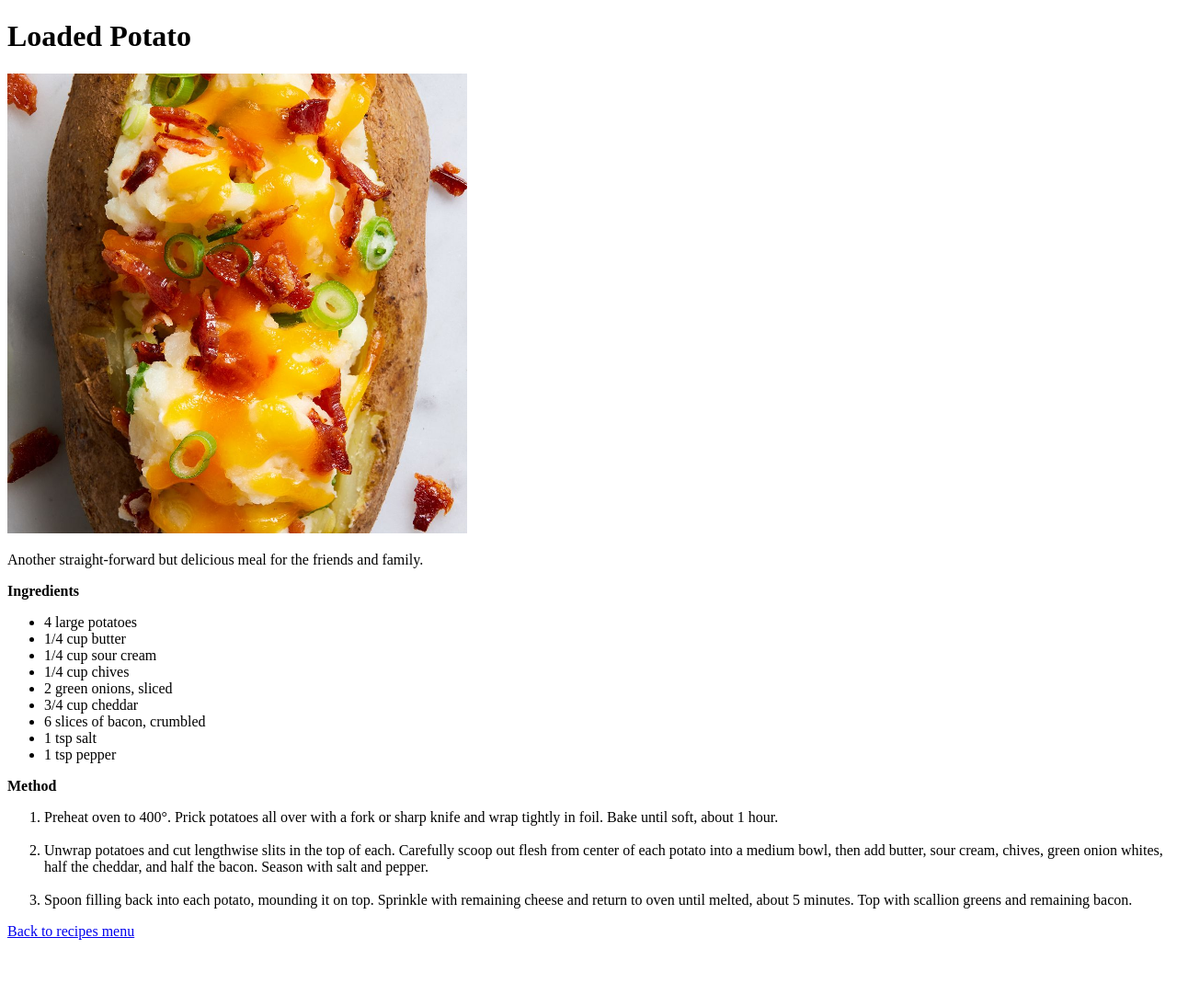
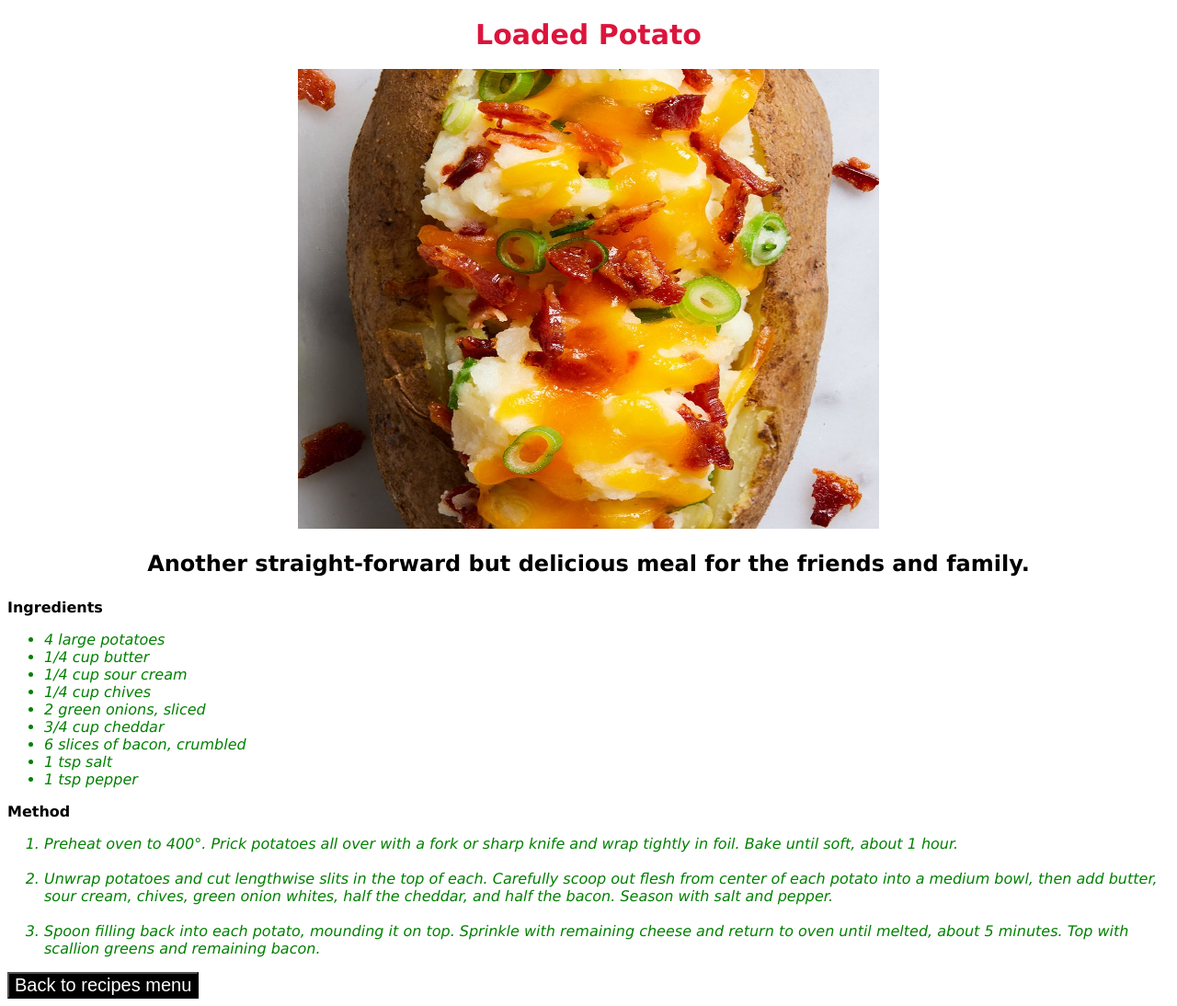
Before and after one commit to MrFerpz/odin-recipes, a plain HTML site: page recipes/loadedpotato.html in a window 1280 px wide. Shown: the whole page at 92% size. Before the commit the page ends 1030 px from the top, so only its background shows below. Drawn offline with Linux system fonts and the light colour scheme.

Commit message:
Added styles to Loaded Potato

```diff
--- a/recipes/loadedpotato.html
+++ b/recipes/loadedpotato.html
@@ -4,13 +4,14 @@
     <meta charset="UTF-8">
     <meta name="viewport" content="width=device-width, initial-scale=1.0">
     <title>Loaded Potato</title>
+    <link rel="stylesheet" href="../styles.css">
 </head>
 <body>
-    <h1>Loaded Potato</h1>
-    <img src="../images/potato.jpeg" alt="Loaded Potato" width="500" height="500">
-    <p>Another straight-forward but delicious meal for the friends and family.</p>
+    <h1 class="title">Loaded Potato</h1>
+    <img class="image" src="../images/potato.jpeg" alt="Loaded Potato" width="500" height="500">
+    <p class="title subheading">Another straight-forward but delicious meal for the friends and family.</p>
     <p><b>Ingredients</b></p>
-    <ul>
+    <ul class="list">
         <li>4 large potatoes</li>
         <li>1/4 cup butter</li>
         <li>1/4 cup sour cream</li>
@@ -22,11 +23,13 @@
         <li>1 tsp pepper</li>
     </ul>
     <p><b>Method</b></p>
-    <ol>
+    <ol class="list">
         <li>Preheat oven to 400°. Prick potatoes all over with a fork or sharp knife and wrap tightly in foil. Bake until soft, about 1 hour.</li>
         <br><li>Unwrap potatoes and cut lengthwise slits in the top of each. Carefully scoop out flesh from center of each potato into a medium bowl, then add butter, sour cream, chives, green onion whites, half the cheddar, and half the bacon. Season with salt and pepper.</li>
         <br><li>Spoon filling back into each potato, mounding it on top. Sprinkle with remaining cheese and return to oven until melted, about 5 minutes. Top with scallion greens and remaining bacon.</li>
     </ol>
-    <a href="../index.html">Back to recipes menu</a>
+    <a href="../index.html">
+        <button class="back">Back to recipes menu</button>
+    </a>
 </body>
 </html>
```
